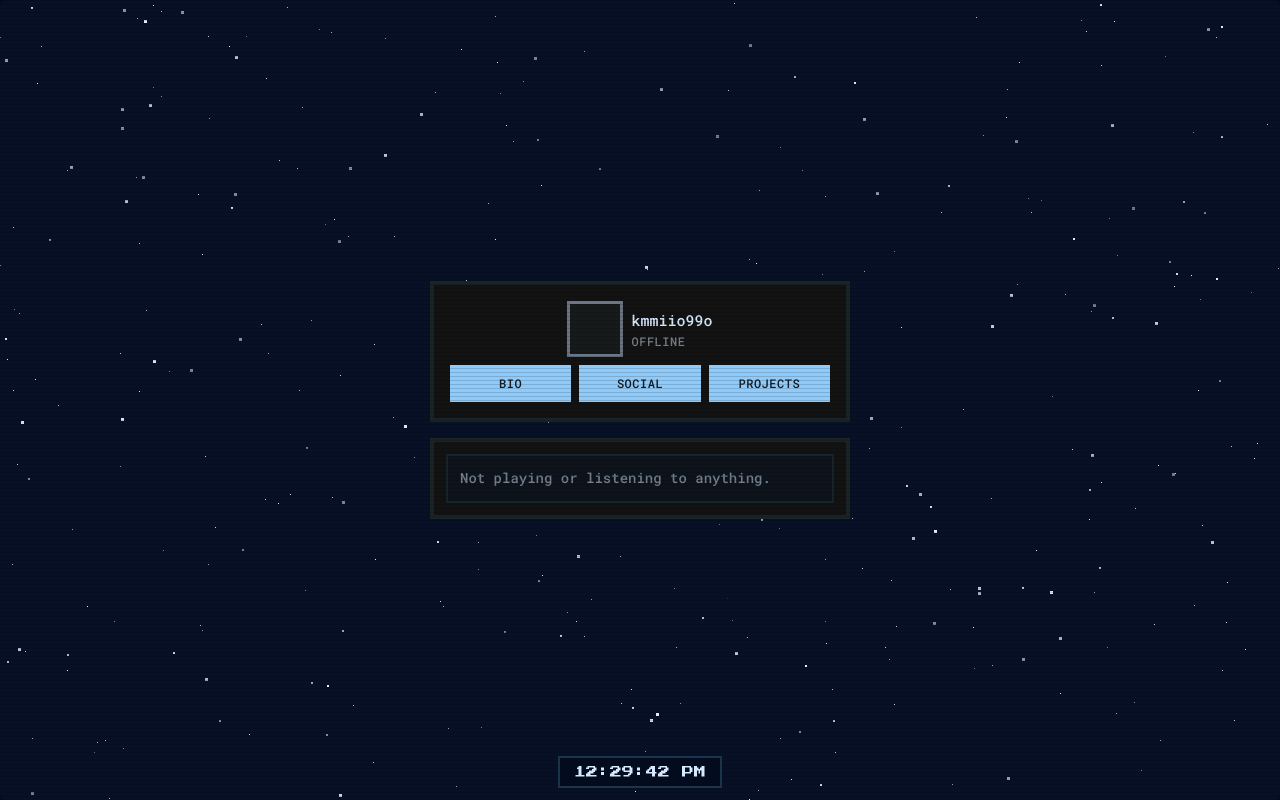
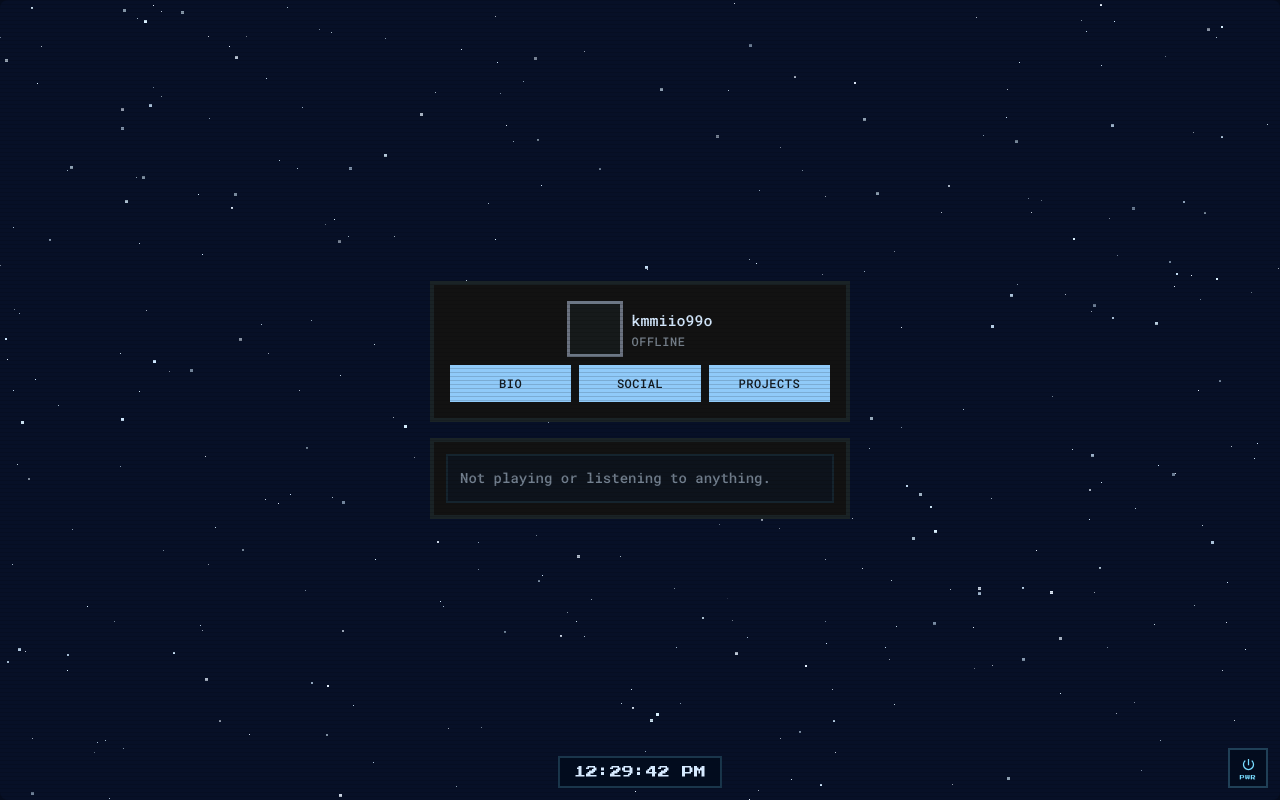
Before and after one commit to kmmiio99o/kmmiio99o.github.io, a React (Vite) app: page / in a window 1280 px wide. Built offline with nearby package versions, Linux system fonts and the light colour scheme; no server answers.

Commit message:
feat: add CRT-off easter egg with auto-reboot
- phosphor flash + screen collapse shutdown animation
- trigger via power button (bottom-right) or double-click empty screen
- auto-replays boot sequence after shutdown; respects reduced motion
- power button hidden during boot

```diff
--- a/src/App.tsx
+++ b/src/App.tsx
@@ -11,12 +11,25 @@ import ProjectsModal from './modals/ProjectsModal'
 import CRTStyle from './components/CRTStyle'
 import TimePill from './components/TimePill'
 import BootSequence from './components/BootSequence'
+import CRTOffOverlay from './components/CRTOffOverlay'
+import PowerButton from './components/PowerButton'
 
 const DISCORD_ID = '879393496627306587'
 
 export default function App() {
   const [open, setOpen] = useState<'bio' | 'socials' | 'projects' | null>(null)
   const [booted, setBooted] = useState(false)
+  const [crtOff, setCrtOff] = useState(false)
+
+  const powerOff = () => {
+    setOpen(null)
+    setCrtOff(true)
+  }
+
+  const reboot = () => {
+    setBooted(false)
+    setCrtOff(false)
+  }
 
   return (
     <Box sx={{ width: '100vw', height: '100vh', position: 'relative', overflow: 'hidden' }}>
@@ -31,8 +44,14 @@ export default function App() {
       />
 
       {!booted && <BootSequence onDone={() => setBooted(true)} />}
+      {crtOff && <CRTOffOverlay onReboot={reboot} />}
 
-      <CenterStack>
+      <CenterStack
+        onDoubleClick={(e) => {
+          if ((e.target as HTMLElement).closest('.retro-paper')) return
+          powerOff()
+        }}
+      >
         <Paper
           elevation={0}
           className="retro-paper"
@@ -55,6 +74,7 @@ export default function App() {
       <ProjectsModal open={open === 'projects'} onClose={() => setOpen(null)} />
 
       <TimePill />
+      {booted && <PowerButton onPowerOff={powerOff} />}
     </Box>
   )
 }
--- /dev/null
+++ b/src/components/CRTOffOverlay.tsx
@@ -0,0 +1,51 @@
+import { useEffect, useState } from 'react'
+import Box from '@mui/material/Box'
+
+type Phase = 'mount' | 'flash' | 'collapse' | 'fade' | 'hold'
+
+export default function CRTOffOverlay({ onReboot }: { onReboot: () => void }) {
+  const [phase, setPhase] = useState<Phase>('mount')
+
+  useEffect(() => {
+    const reduced = window.matchMedia('(prefers-reduced-motion: reduce)').matches
+    if (reduced) {
+      const t = window.setTimeout(onReboot, 250)
+      return () => clearTimeout(t)
+    }
+    const timers: number[] = [
+      window.setTimeout(() => setPhase('flash'), 20),
+      window.setTimeout(() => setPhase('collapse'), 300),
+      window.setTimeout(() => setPhase('fade'), 680),
+      window.setTimeout(() => setPhase('hold'), 960),
+      window.setTimeout(() => onReboot(), 1550),
+    ]
+    return () => timers.forEach((t) => clearTimeout(t))
+    // eslint-disable-next-line react-hooks/exhaustive-deps
+  }, [])
+
+  const shrunk = phase === 'collapse' || phase === 'fade' || phase === 'hold'
+  const visible = phase === 'flash' || phase === 'collapse'
+
+  return (
+    <Box
+      sx={{
+        position: 'fixed',
+        inset: 0,
+        zIndex: 10002,
+        background: '#000',
+      }}
+    >
+      <Box
+        sx={{
+          position: 'absolute',
+          inset: 0,
+          background: '#cfe2ff',
+          transformOrigin: '50% 50%',
+          opacity: visible ? 1 : 0,
+          transform: shrunk ? 'scaleY(0.02)' : 'scaleY(1)',
+          transition: 'opacity 250ms linear, transform 370ms cubic-bezier(0.55, 0.06, 0.68, 0.19)',
+        }}
+      />
+    </Box>
+  )
+}
--- a/src/components/CenterStack.tsx
+++ b/src/components/CenterStack.tsx
@@ -2,12 +2,13 @@ import React from 'react'
 import Box from '@mui/material/Box'
 import { useTheme } from '@mui/material/styles'
 
-export default function CenterStack({ children }: { children: React.ReactNode }) {
+export default function CenterStack({ children, onDoubleClick }: { children: React.ReactNode; onDoubleClick?: React.MouseEventHandler<HTMLDivElement> }) {
   const theme = useTheme()
   const isMobile = theme.breakpoints.down('sm')
 
   return (
     <Box
+      onDoubleClick={onDoubleClick}
       sx={{
         position: 'absolute',
         inset: 0,
--- /dev/null
+++ b/src/components/PowerButton.tsx
@@ -0,0 +1,50 @@
+import Box from '@mui/material/Box'
+import PowerSettingsNewIcon from '@mui/icons-material/PowerSettingsNew'
+
+export default function PowerButton({ onPowerOff }: { onPowerOff: () => void }) {
+  return (
+    <Box sx={{ position: 'fixed', right: 12, bottom: 12, zIndex: 10010, pointerEvents: 'auto' }}>
+      <button
+        onClick={onPowerOff}
+        aria-label="power off"
+        title="POWER"
+        style={{
+          width: 40,
+          height: 40,
+          display: 'flex',
+          flexDirection: 'column',
+          alignItems: 'center',
+          justifyContent: 'center',
+          gap: 3,
+          background: 'rgba(3,12,30,0.85)',
+          border: '2px solid rgba(120,220,255,0.25)',
+          color: '#78dcff',
+          borderRadius: 0,
+          cursor: 'pointer',
+          padding: 0,
+          fontFamily: '"Press Start 2P", monospace',
+          fontSize: 5,
+          letterSpacing: '0.5px',
+          transition: 'border-color 0.2s, color 0.2s',
+          WebkitTapHighlightColor: 'transparent',
+          WebkitTouchCallout: 'none',
+          WebkitUserSelect: 'none',
+          userSelect: 'none',
+          touchAction: 'manipulation',
+          outline: 'none',
+        }}
+        onMouseEnter={(e) => {
+          e.currentTarget.style.borderColor = '#78dcff'
+          e.currentTarget.style.color = '#a0e8ff'
+        }}
+        onMouseLeave={(e) => {
+          e.currentTarget.style.borderColor = 'rgba(120,220,255,0.25)'
+          e.currentTarget.style.color = '#78dcff'
+        }}
+      >
+        <PowerSettingsNewIcon sx={{ fontSize: 15 }} />
+        <span>PWR</span>
+      </button>
+    </Box>
+  )
+}
```
